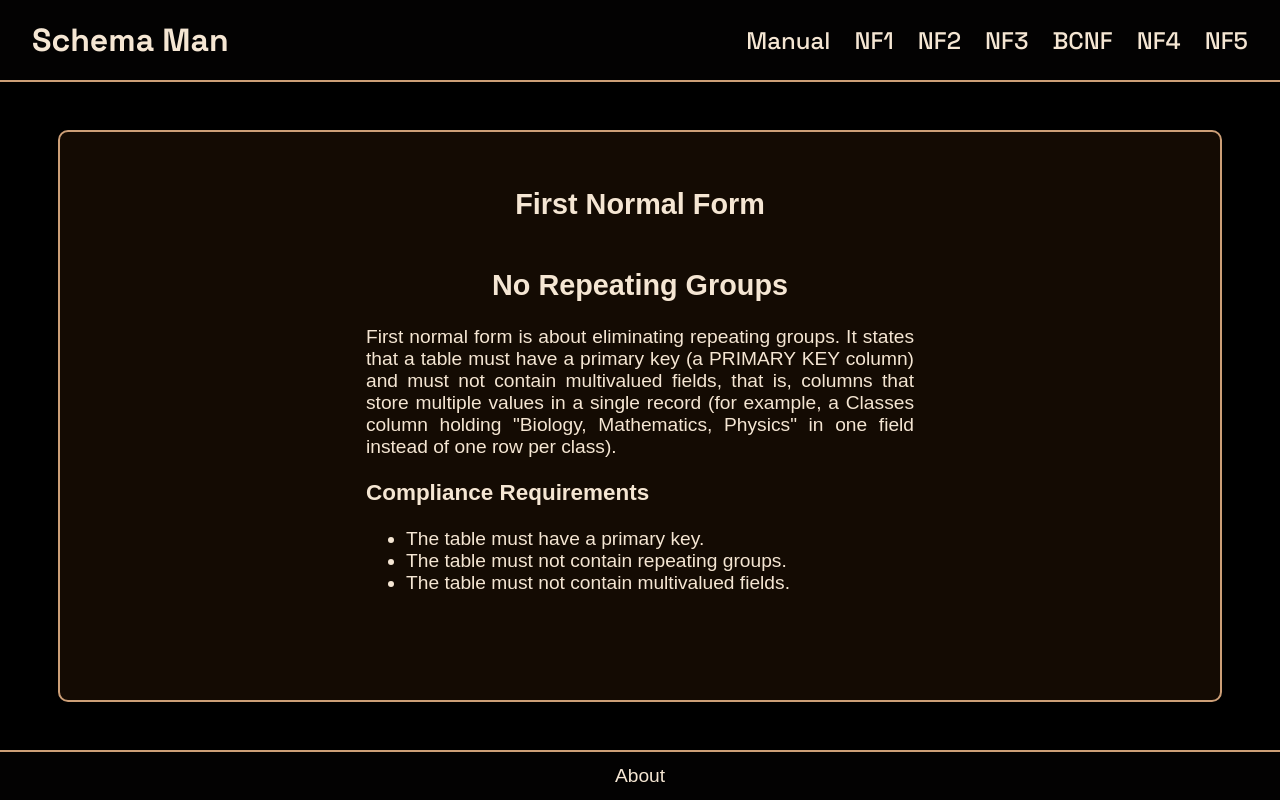
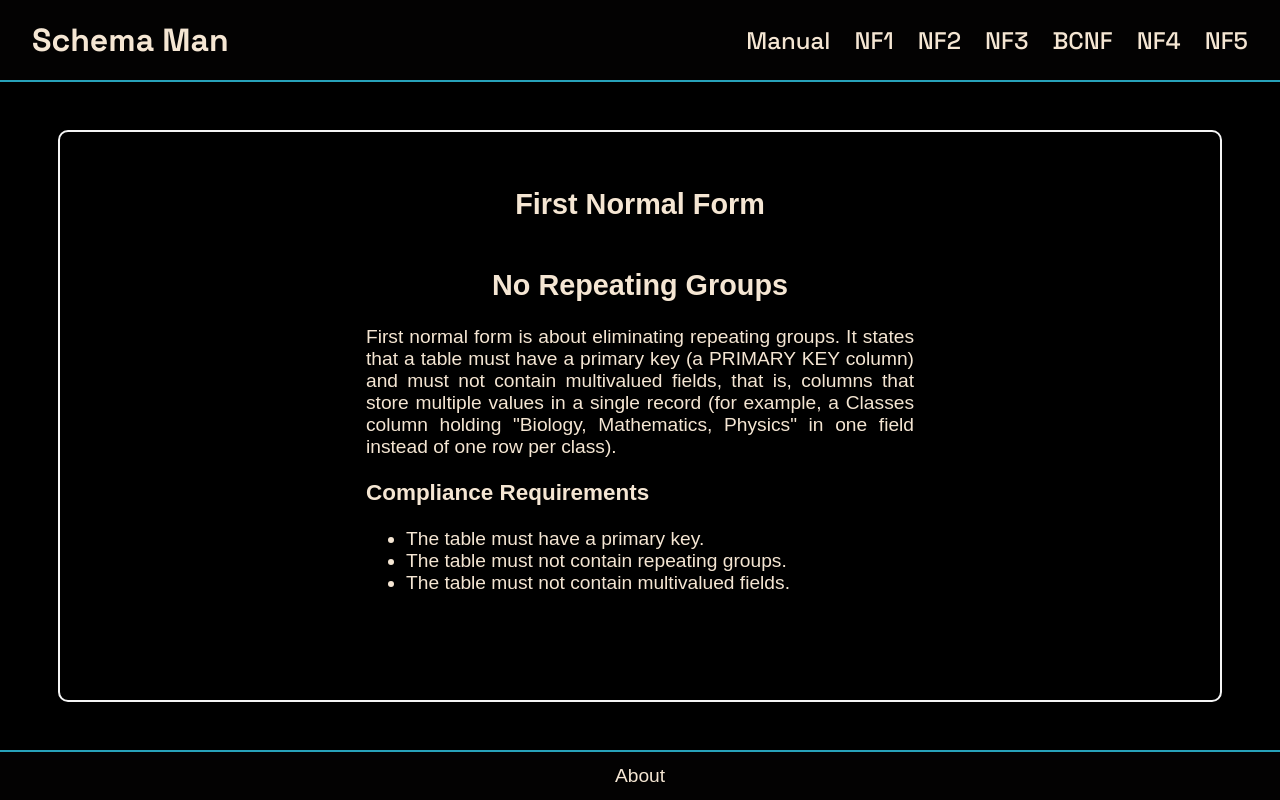
Before and after one commit to Qwerty3341/SchemaMan, a Flask app: page /nf/nf1 in a window 1280 px wide. Run offline with Flask 3, Linux system fonts and the light colour scheme; parts of the project's set-up code (start-up, migrations or seed data) failed here and were passed over; some web fonts are replaced.

Commit message:
Paleta de colores

```diff
--- a/schema_man/static/css/manual.css
+++ b/schema_man/static/css/manual.css
@@ -24,7 +24,7 @@
 .alert-table-frame {
 	width: 100%;
 	overflow-x: auto;
-	border: 2px solid rgba(232, 184, 120, 0.35);
+	border: 2px solid var(--secondary-accent);
 	border-radius: 0.75rem;
 	background-color: rgba(232, 213, 192, 0.06);
 }
@@ -110,7 +110,7 @@ h2 {
 
 /* code blocks */
 pre {
-	border: 2px rgba(232, 184, 120, 0.35) solid;
+	border: 2px var(--secondary-accent) solid;
 	border-radius: 10px;
 	padding: 2rem;
 	color: greenyellow;
--- a/schema_man/static/css/nf.css
+++ b/schema_man/static/css/nf.css
@@ -1,6 +1,5 @@
 :root {
-	--border-color: #CD9F77;
-	--back-color: rgba(39.6, 21.6, 6.3, 0.5);
+	--back-color: rgba(0, 0, 0, 0.5);
 	--font-size: 1.2rem;
 }
 
@@ -8,7 +7,7 @@
 	display: flex;
 	flex-direction: column;
 	align-items: center;
-	border: 2px var(--border-color) solid;
+	border: 2px var(--secondary-accent) solid;
 	border-radius: 10px;
 	padding: 2rem;
 	margin: 2rem;
--- a/schema_man/static/css/style.css
+++ b/schema_man/static/css/style.css
@@ -9,7 +9,7 @@
 	--accent-color: #27A1B9;
 	--card-bg: #FABD2F;
 	--footer-height: 3rem;
-	--border-accent: #CD9F77;
+	--secondary-accent: whitesmoke;
 }
 
 /* html and body config */
@@ -31,7 +31,7 @@ header {
 	align-items: center;
 	padding: 0 2rem;
 	font-family: var(--header-font);
-	border-bottom: 2px var(--border-accent) solid;
+	border-bottom: 2px var(--accent-color) solid;
 }
 
 header a {
@@ -124,7 +124,7 @@ footer {
 	justify-content: center;
 	align-items: center;
 	font-size: larger;
-	border-top: 2px var(--border-accent) solid;
+	border-top: 2px var(--accent-color) solid;
 }
 
 footer a {
--- a/schema_man/templates/app/normalizator.html
+++ b/schema_man/templates/app/normalizator.html
@@ -13,7 +13,8 @@
 		<div class="sql-selects">
 			<div class="selector-container">
 				<label for="sql-engine-selector" class="select-label">
-					<i class="fa-solid fa-database"></i> Engine:
+					<i class="fa-solid fa-database"></i>
+					<span class="select-label-text">Engine:</span>
 				</label>
 				<select class="select-for-sql" id="sql-engine-selector">
 					<option value="sqlite">SQLite</option>
@@ -24,7 +25,7 @@
 
 			<div class="selector-container">
 				<label for="sql-normalization-selector" class="select-label">
-					Normalization Level
+					<span class="select-label-text">Norm. Level</span>
 					<i class="fa-solid fa-shapes"></i>
 				</label>
 				<select class="select-for-sql" id="sql-normalization-selector">
```
Also changed, not shown: schema_man/static/css/normalizator.css (+11 -0 lines).
